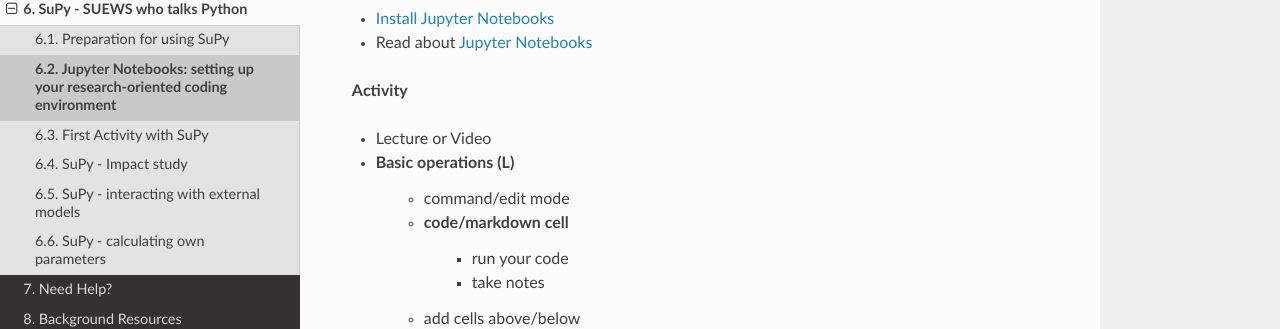
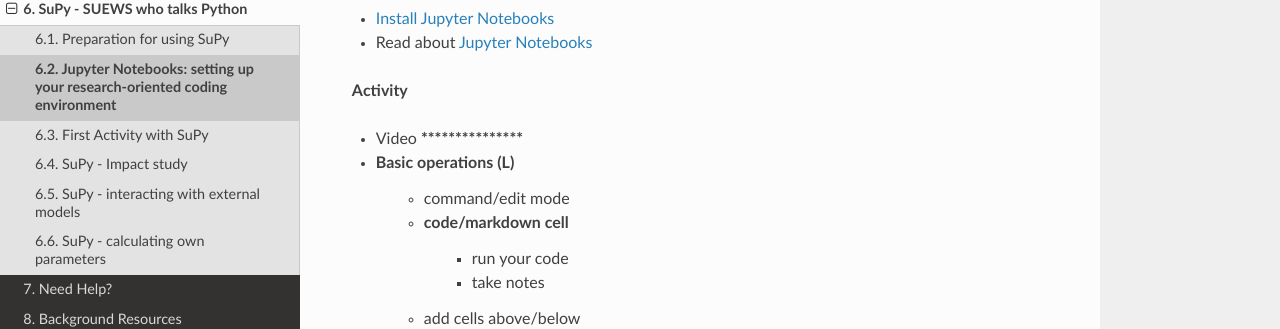
Before and after one commit to Urban-Meteorology-Reading/UMEP-Workshop, a Sphinx documentation site: the page built from source/Jupyter/JN1.rst, in a window 1280 px wide and 1352 px high. Shown: the part 310-639 px from the top of the window. Built offline with Sphinx 7.4.7 and the Read the Docs theme 2.0.0, drawn with Linux system fonts in a browser that asks for light colours; pages that are not in the unit, such as notebooks, are missing from menus.

Commit message:
Update JN1.rst

```diff
--- a/source/Jupyter/JN1.rst
+++ b/source/Jupyter/JN1.rst
@@ -1,7 +1,7 @@
 .. _JN1:
 
 Jupyter Notebooks: setting up your research-oriented coding environment
-~~~~~~~~~~~~~~~~~~~~~~~~~~~~~~~~~~~~~~~~~~~~~~~~~~~~~~~~~~~~~~~~~~~~~~~
+-----------------------------------------------------------------------
 
 **Time taken will be:** ~ xx min
 
@@ -12,7 +12,7 @@
 
 **Activity**
 
-- Lecture or Video
+- Video *******************
 
 - Basic operations (L)
    - command/edit mode
```
